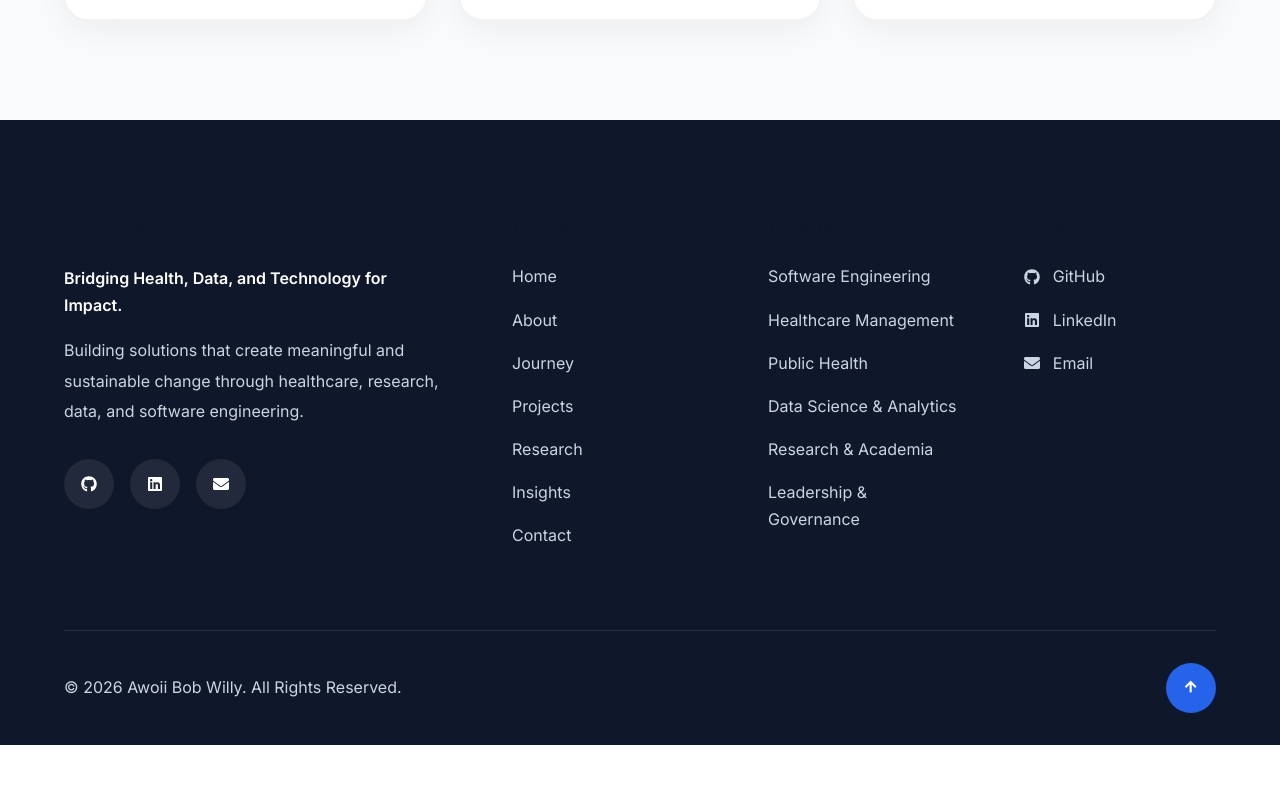
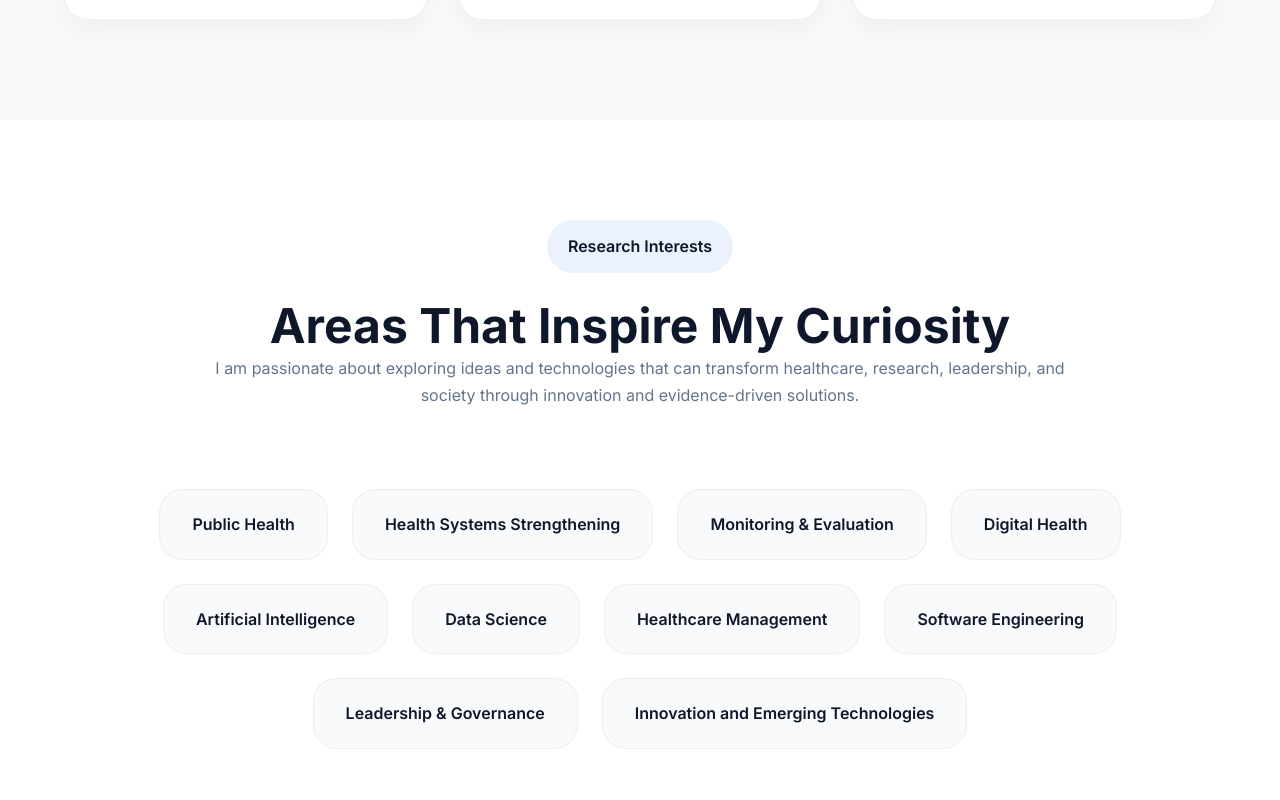
Before and after one commit to awoiibobwilly/abwp-frontend, a React (Vite) app: page /about in a window 1280 px wide. Shown: the part 9660-10460 px from the top of the page. Before the commit the page ends 10405 px from the top, so only its background shows below. Built offline with nearby package versions, Linux system fonts and the light colour scheme.

Commit message:
about: added Research Interests Section

```diff
--- /dev/null
+++ b/src/components/about/ResearchInterests.jsx
@@ -0,0 +1,53 @@
+import { researchInterestsData }
+from "../../data/about/researchInterestsData";
+
+import "../../styles/about/researchInterests.css";
+
+function ResearchInterests() {
+  return (
+    <section className="research-interests section">
+
+      <div className="container">
+
+        <div className="research-header">
+
+          <span className="research-badge">
+            Research Interests
+          </span>
+
+          <h2 className="section-title">
+            Areas That Inspire My Curiosity
+          </h2>
+
+          <p className="section-subtitle">
+            I am passionate about exploring ideas and
+            technologies that can transform healthcare,
+            research, leadership, and society through
+            innovation and evidence-driven solutions.
+          </p>
+
+        </div>
+
+
+        <div className="research-tags">
+
+          {researchInterestsData.map((item, index) => (
+
+            <div
+              className="research-tag"
+              key={index}
+            >
+              {item}
+            </div>
+
+          ))}
+
+        </div>
+
+      </div>
+
+    </section>
+  );
+}
+
+export default ResearchInterests;
--- /dev/null
+++ b/src/data/about/researchInterestsData.js
@@ -0,0 +1,12 @@
+export const researchInterestsData = [
+    "Public Health",
+    "Health Systems Strengthening",
+    "Monitoring & Evaluation",
+    "Digital Health",
+    "Artificial Intelligence",
+    "Data Science",
+    "Healthcare Management",
+    "Software Engineering",
+    "Leadership & Governance",
+    "Innovation and Emerging Technologies",
+  ];
--- a/src/pages/About.jsx
+++ b/src/pages/About.jsx
@@ -6,6 +6,7 @@ import Certifications from "../components/about/Certifications";
 import Leadership from "../components/about/Leadership";
 import HealthcareExperience from "../components/about/HealthcareExperience";
 import TechnologyExperience from "../components/about/TechnologyExperience";
+import ResearchInterests from "../components/about/ResearchInterests";
 
 function About() {
   return (
@@ -26,6 +27,8 @@ function About() {
 
       <TechnologyExperience />
 
+      <ResearchInterests />
+
 
     </>
   );
--- /dev/null
+++ b/src/styles/about/researchInterests.css
@@ -0,0 +1,97 @@
+/* ==========================================
+   RESEARCH INTERESTS
+========================================== */
+
+.research-interests{
+    background:white;
+}
+
+
+/* ==========================================
+   HEADER
+========================================== */
+
+.research-header{
+
+    max-width:850px;
+
+    margin:0 auto 5rem;
+
+    text-align:center;
+
+}
+
+
+.research-badge{
+
+    display:inline-block;
+
+    padding:.8rem 1.3rem;
+
+    border-radius:999px;
+
+    background:rgba(59,130,246,.1);
+
+    color:var(--primary);
+
+    font-weight:600;
+
+    margin-bottom:1.5rem;
+
+}
+
+
+/* ==========================================
+   TAGS
+========================================== */
+
+.research-tags{
+
+    display:flex;
+
+    flex-wrap:wrap;
+
+    justify-content:center;
+
+    gap:1.5rem;
+
+}
+
+
+/* ==========================================
+   TAG
+========================================== */
+
+.research-tag{
+
+    padding:1.3rem 2rem;
+
+    border-radius:1.5rem;
+
+    background:#f8fafc;
+
+    border:1px solid rgba(0,0,0,.05);
+
+    font-weight:600;
+
+    color:var(--dark);
+
+    transition:.3s;
+
+    cursor:default;
+
+}
+
+
+.research-tag:hover{
+
+    background:var(--primary);
+
+    color:white;
+
+    transform:translateY(-6px);
+
+    box-shadow:
+        0 20px 40px rgba(0,0,0,.1);
+
+}
```
